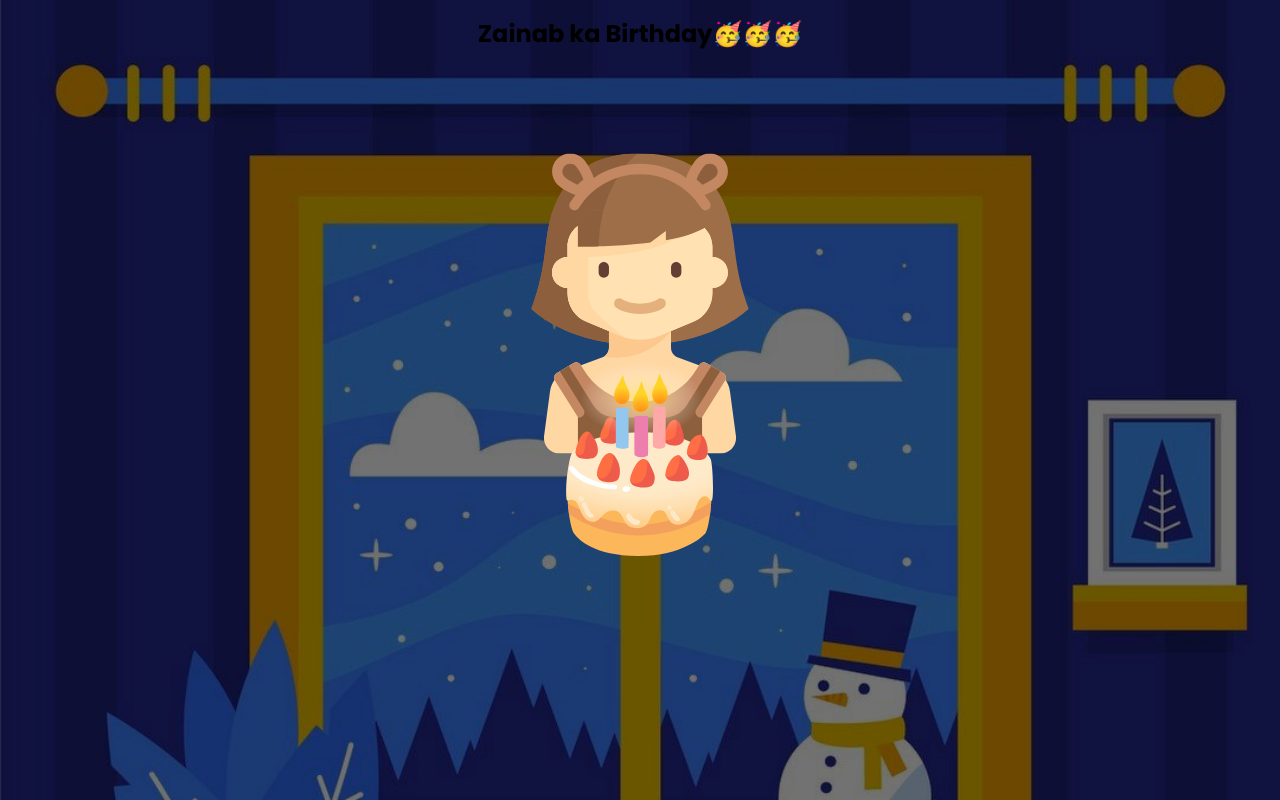
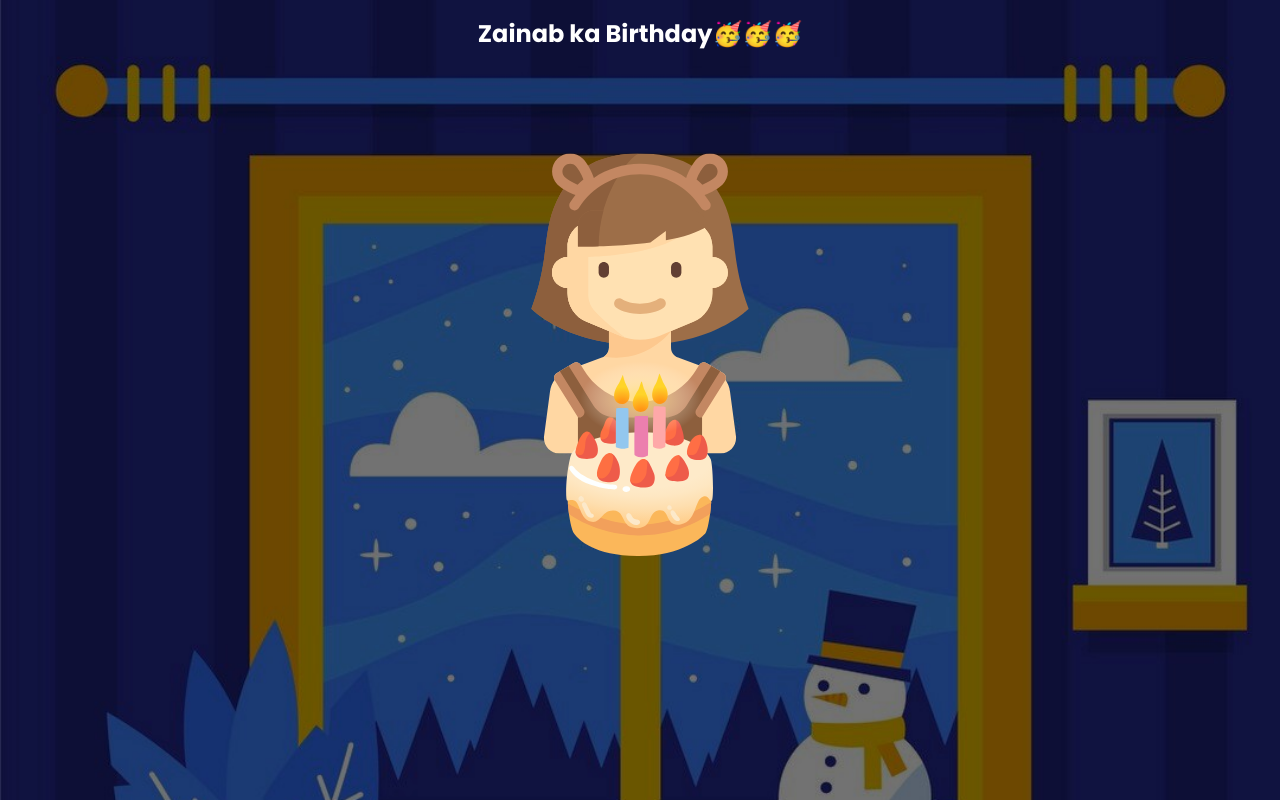
Before and after one commit to Mdxr/Zainab-bday-event, a plain HTML site: page index.html in a window 1280 px wide. Drawn offline with Linux system fonts and the light colour scheme.

Commit message:
Update style.css

```diff
--- a/style.css
+++ b/style.css
@@ -18,6 +18,9 @@ main{
     top:1rem;
     left:50%;
     transform : translateX(-50%);
+    color:white;
+    width:100%;
+    text-align:center;
 }
 main .girl-container{
     display: flex;
```
